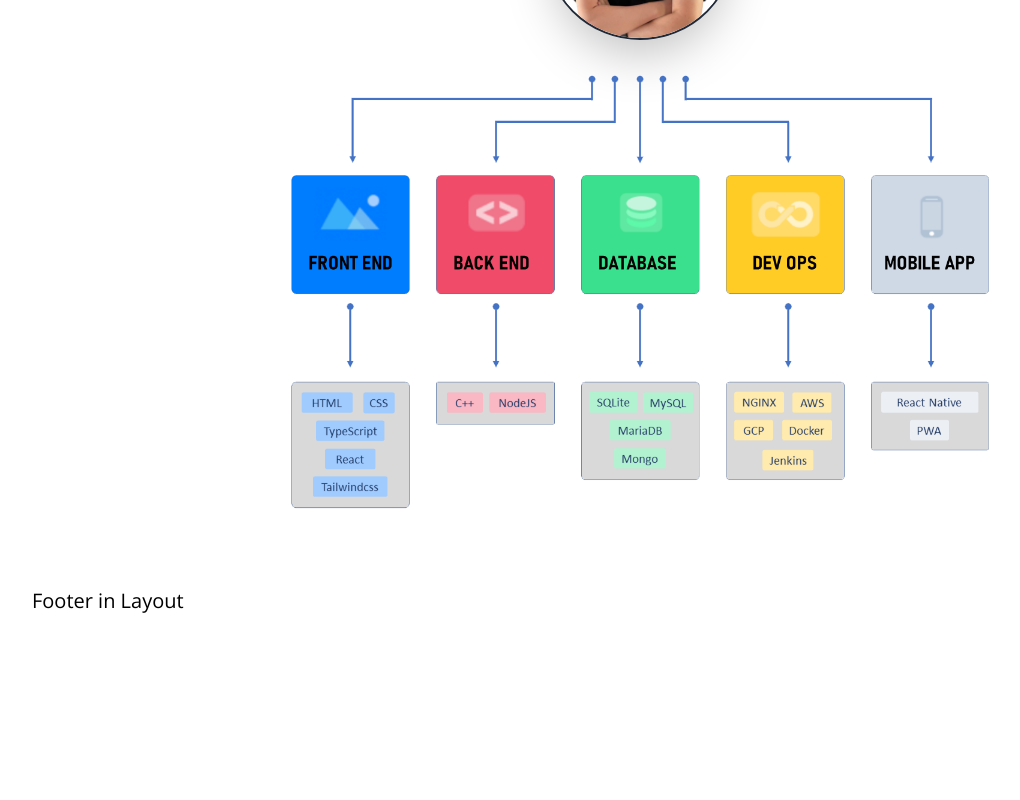
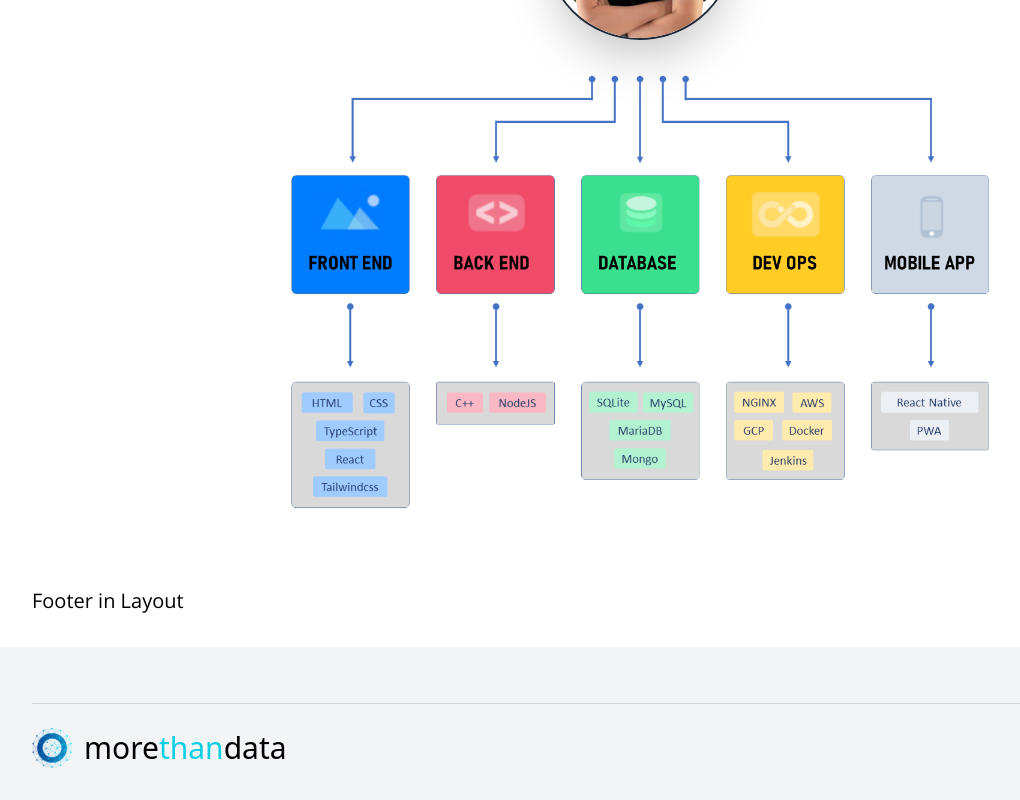
Before and after one commit to PrawiraGenestonlia/morethandata, a React (Create React App) app: page / in a window 1280 px wide. Shown: the part 1131-1931 px from the top of the page, without its empty margins (0-1020 px from the left). Before the commit the page ends 1778 px from the top, so only its background shows below. Built offline with nearby package versions, Linux system fonts and the light colour scheme.

Commit message:
fix: change customNavy to navy color

```diff
--- a/public/index.html
+++ b/public/index.html
@@ -23,7 +23,7 @@
   <meta name="description" content="More Than Data" />
 </head>
 
-<body class="text-black bg-white dark:text-white dark:bg-customNavy">
+<body class="text-black bg-white dark:text-white dark:bg-navy-100">
   <noscript>You need to enable JavaScript to run this app.</noscript>
   <div id="root"></div>
   <!--
--- a/src/components/layout/index.tsx
+++ b/src/components/layout/index.tsx
@@ -1,20 +1,32 @@
 import { HTMLProps } from 'react';
 import { Fade } from 'react-awesome-reveal';
+import Logo from '@assets/MoreThanDataLogo/logo.svg';
+
 interface IComponentProps extends HTMLProps<HTMLDivElement> {
   fade?: boolean,
   padding?: boolean,
-  flex?: boolean
+  flex?: boolean,
+  footer?: boolean
 }
 
 const Component = (props: IComponentProps) => {
   return (
     <div className="w-full h-full">
       <div className={`w-full h-full text-xl font-body
-          text-black bg-white dark:text-white dark:bg-customNavy
+          text-black bg-white dark:text-white dark:bg-navy-100
           ${props.padding && 'p-8 '}
           ${props.flex && 'flex flex-col flex-grow '}`}>
         {props.fade ? <Fade cascade triggerOnce>{props.children}</Fade> : <>{props.children}</>}
       </div>
+      {
+        props.footer ?
+          <div className="p-8 bg-gray-100 dark:bg-navy-200">
+            <div className="flex flex-row border-b border-gray-300 dark:border-gray-600 pb-6" />
+            <div className="mt-6 text-3xl select-none flex flex-row items-center">
+              <img className="w-10 h-10 mr-3" src={Logo} alt="more than data" />more<span className="text-mtd-200">than</span>data
+            </div>
+          </div> : <></>
+      }
     </div>
   )
 }
--- a/src/pages/general/landing.tsx
+++ b/src/pages/general/landing.tsx
@@ -17,7 +17,7 @@ const Component = (props: IComponentProps) => {
   const aboutRef = useRef<HTMLDivElement | null>(null);
 
   return (
-    <Layout fade padding flex>
+    <Layout fade padding flex footer>
       {/* section */}
       <div className="flex flex-row border-b border-gray-300 dark:border-gray-600 pb-6">
         <div className="w-full flex justify-end text-lg items-center">
--- a/tailwind.config.js
+++ b/tailwind.config.js
@@ -7,7 +7,8 @@ module.exports = {
         'body': ['Open Sans', 'sans-serif'],
       },
       colors: {
-        "customNavy": '#282c34',
+        "navy-100": '#282c34',
+        "navy-200": '#232933',
         "mtd-100": '#04ECF6',
         "mtd-200": '#0ECFE2',
         "mtd-300": '#1A88C3',
```
